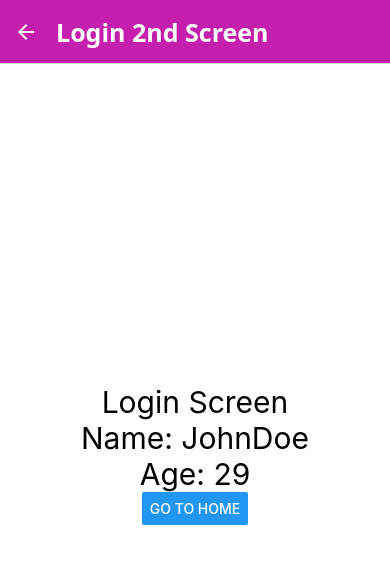
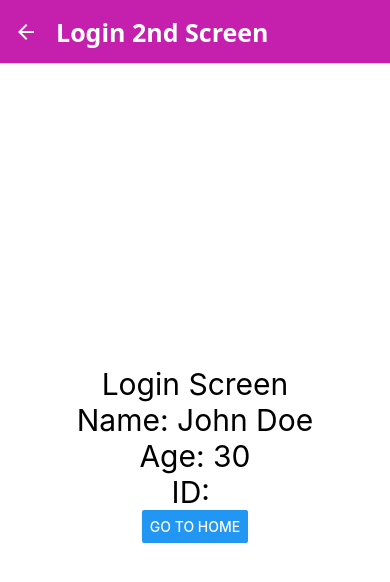
Before and after one commit to mtalhaleo2002/RN-App-From-Bg, a React Native app: screen / in a window 390 px wide. Both pictures are taken after a click on the button "LOGIN". Shown: the top 582 px of the page. Built offline with nearby package versions, Linux system fonts and the light colour scheme.

Commit message:
Pass Data Between Screens In Stack Navigation through params |  Variable Approach

```diff
--- a/components/Home.tsx
+++ b/components/Home.tsx
@@ -2,6 +2,9 @@ import React from 'react';
 import { View, Text, Button } from 'react-native';
 
 export const Home = (props: any) => {
+  const userName = 'John Doe';
+  const age = 30;
+  const userId = 12345;
   return (
     <View
       style={{
@@ -18,9 +21,9 @@ export const Home = (props: any) => {
         title="Login"
         onPress={() =>
           props.navigation.navigate('Login 2nd Screen', {
-            userName: 'JohnDoe',
-            age: 29,
-            userId: 12345,
+            userName,
+            age,
+            Id: userId,
           })
         }
       />
--- a/components/Login.tsx
+++ b/components/Login.tsx
@@ -17,6 +17,7 @@ export const Login = (props: any) => {
       <Text style={{ fontSize: 30 }}>Login Screen</Text>
       <Text style={{ fontSize: 30 }}>Name: {userName}</Text>
       <Text style={{ fontSize: 30 }}>Age: {age}</Text>
+      <Text style={{ fontSize: 30 }}>ID: {userId}</Text>
       <Button
         title="Go To Home"
         onPress={() => props.navigation.navigate('Home 1st Screen')}
```
